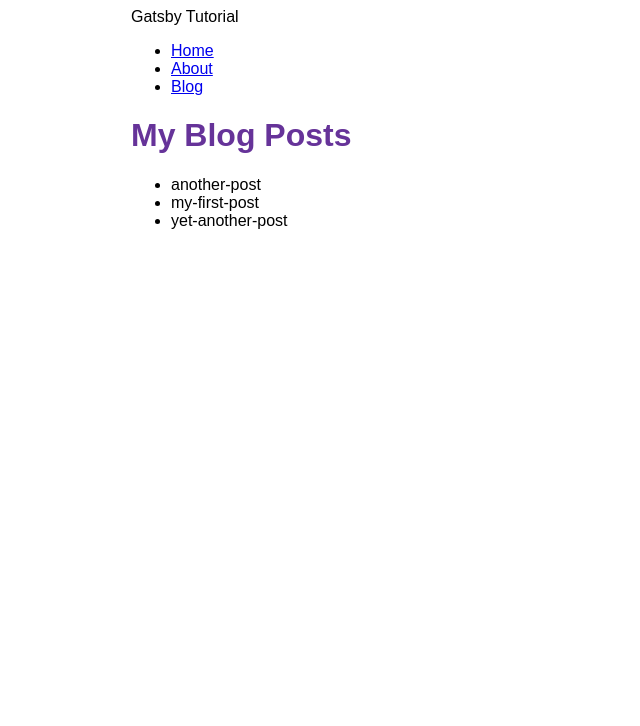
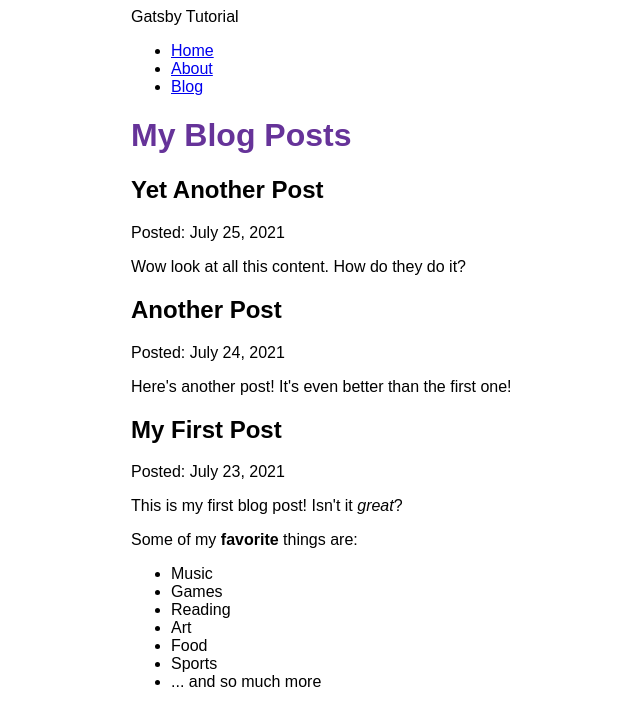
Before and after one commit to jdwjdwjdw/gatsby-tutorial-site, a Gatsby site: page /blog in a window 1280 px wide. Shown: the whole page, without its empty margins (259-899 px from the left). Built offline with nearby package versions, Linux system fonts and the light colour scheme; Gatsby itself is replaced by a stand-in of ours.

Commit message:
Finished Gatsby Tutorial Part 5

```diff
--- a/blog/another-post.mdx
+++ b/blog/another-post.mdx
@@ -0,0 +1,6 @@
+---
+title: "Another Post"
+date: "2021-07-24"
+---
+
+Here's another post! It's even better than the first one!
--- a/blog/my-first-post.mdx
+++ b/blog/my-first-post.mdx
@@ -0,0 +1,14 @@
+---
+title: "My First Post"
+date: "2021-07-23"
+---
+This is my first blog post! Isn't it *great*?
+
+Some of my **favorite** things are:
+* Music
+* Games
+* Reading
+* Art
+* Food
+* Sports
+* ... and so much more
--- a/blog/yet-another-post.mdx
+++ b/blog/yet-another-post.mdx
@@ -0,0 +1,5 @@
+---
+title: "Yet Another Post"
+date: "2021-07-25"
+---
+Wow look at all this content. How do they do it?
--- a/gatsby-config.js
+++ b/gatsby-config.js
@@ -13,5 +13,6 @@
         path: `${__dirname}/blog`
       }
     },
+    "gatsby-plugin-mdx",
   ],
 }
--- a/package.json
+++ b/package.json
@@ -15,8 +15,11 @@
     "clean": "gatsby clean"
   },
   "dependencies": {
+    "@mdx-js/mdx": "^1.6.22",
+    "@mdx-js/react": "^1.6.22",
     "gatsby": "^4.6.2",
     "gatsby-plugin-image": "^2.7.0",
+    "gatsby-plugin-mdx": "^3.7.0",
     "gatsby-plugin-sharp": "^4.7.0",
     "gatsby-source-filesystem": "^4.7.0",
     "react": "^17.0.1",
--- a/src/pages/blog.js
+++ b/src/pages/blog.js
@@ -1,28 +1,36 @@
 import * as React from 'react'
 import { graphql } from 'gatsby'
+import { MDXRenderer } from 'gatsby-plugin-mdx'
 import Layout from '../components/layout'
 
 const BlogPage = ({ data }) => {
   return (
     <Layout pageTitle="My Blog Posts">
-      <ul>
-        {
-          data.allFile.nodes.map(node => (
-            <li key={node.name}>
-              {node.name}
-            </li>
-          ))
-        }
-      </ul>
+      {
+        data.allMdx.nodes.map(node => (
+          <article key={node.id}>
+            <h2>{node.frontmatter.title}</h2>
+            <p>Posted: {node.frontmatter.date}</p>
+            <MDXRenderer>
+              {node.body}
+            </MDXRenderer>
+          </article>
+        ))
+      }
     </Layout>
   )
 }
 
 export const query = graphql`
   query {
-    allFile {
+    allMdx(sort: {fields: frontmatter___date, order: DESC}) {
       nodes {
-        name
+        frontmatter {
+          date(formatString: "MMMM D, YYYY")
+          title
+        }
+        id
+        body
       }
     }
   }
```
Also changed, not shown: 1 other file.
